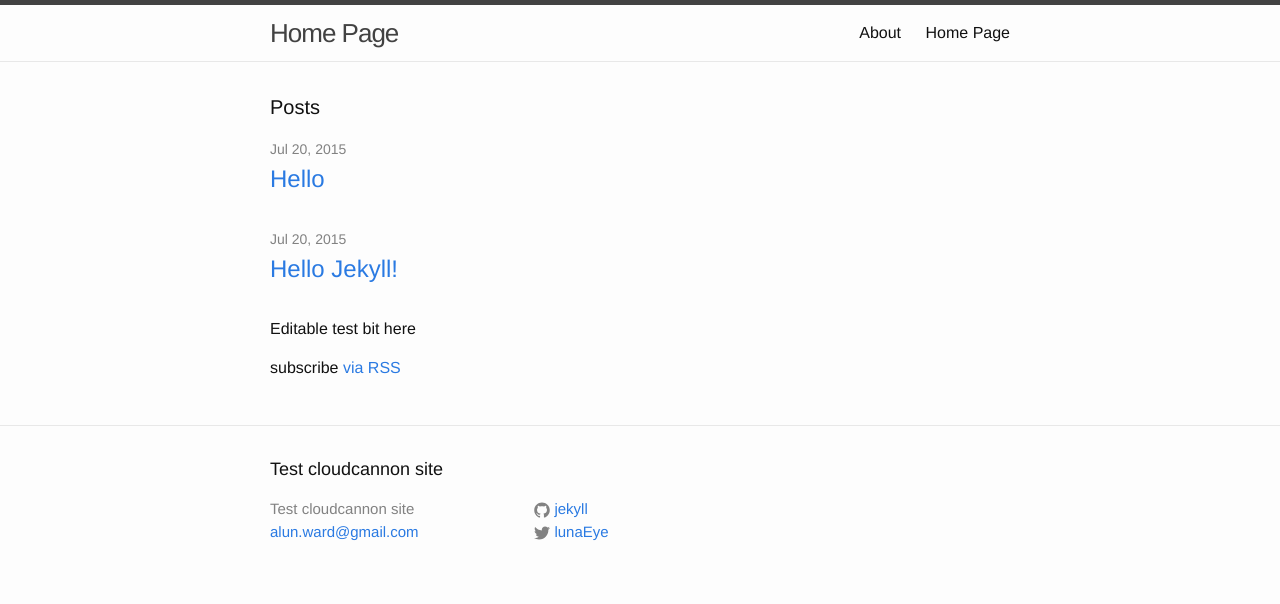
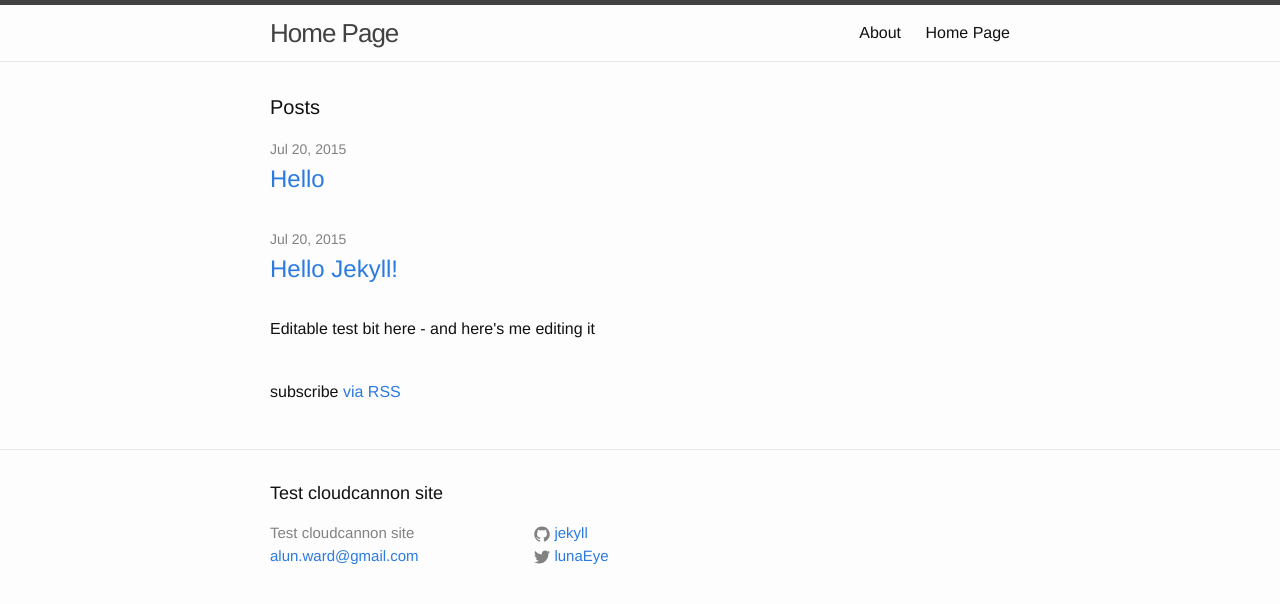
Before and after one commit to alunward/blog, a Jekyll site: the page built from index.html, in a window 1280 px wide. Shown: the top 604 px of the page. Built offline with Jekyll 4.4.1, drawn with Linux system fonts in a browser that asks for light colours.

Commit message:
Updated 'index.html' via CloudCannon

```diff
--- a/index.html
+++ b/index.html
@@ -18,7 +18,7 @@ title: Home Page
       </li>
     {% endfor %}
   </ul>
-    <p class="editable">Editable test bit here</p>
+    <p class="editable">Editable test bit here - and here&#39;s me editing it<br />&nbsp;</p>
   <p class="rss-subscribe">subscribe <a href="{{ "/feed.xml" | prepend: site.baseurl }}">via RSS</a></p>
 
 </div>
```
